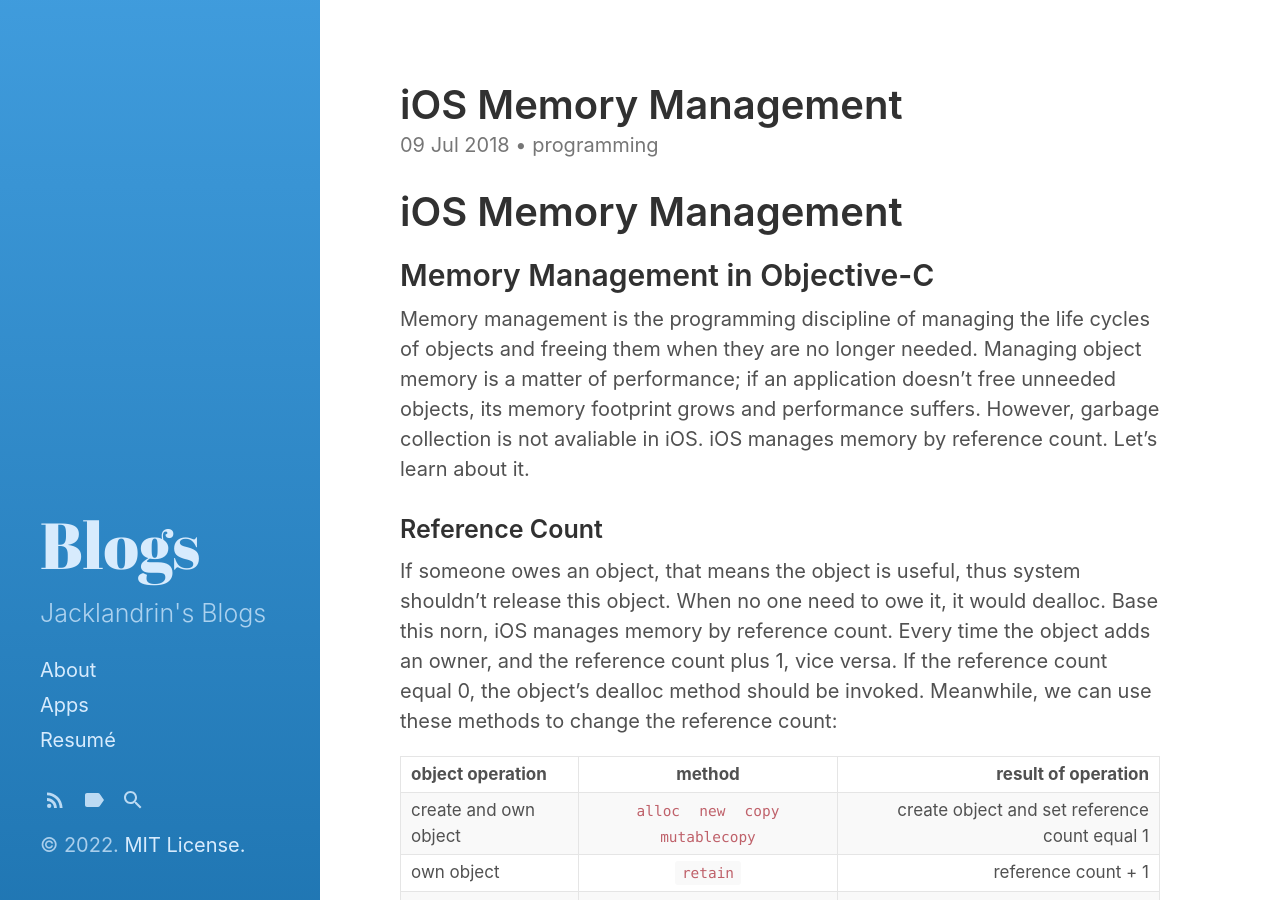
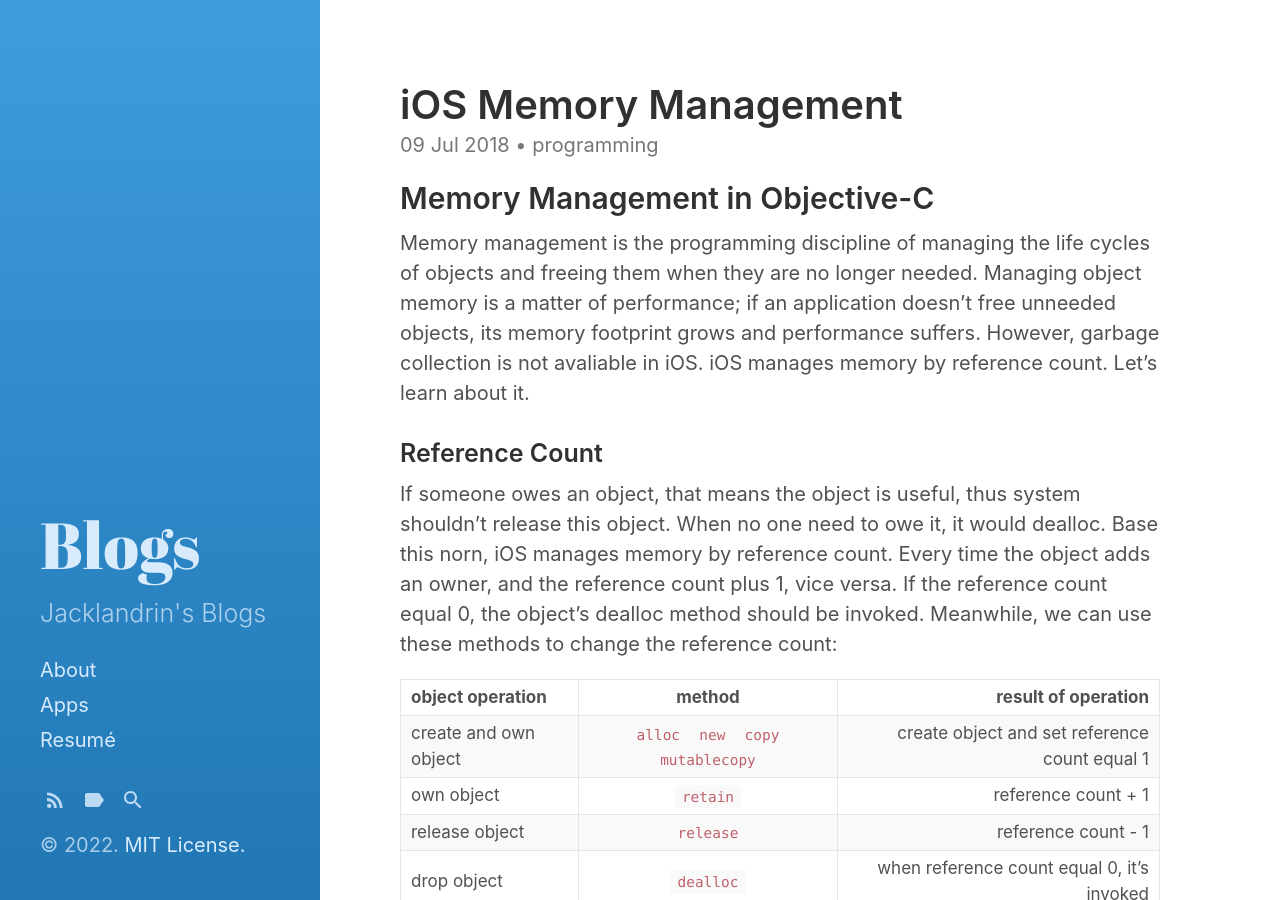
Before and after one commit to jacklandrin/jacklandrin.github.io, a Jekyll site: the page built from _posts/Blogs/post/2018/2018-07-09-ios-memory-management.md, in a window 1280 px wide and 900 px high. Built offline with Jekyll 4.4.1, drawn with Linux system fonts in a browser that asks for light colours.

Commit message:
update ios memory management

```diff
--- a/_posts/Blogs/post/2018/2018-07-09-ios-memory-management.md
+++ b/_posts/Blogs/post/2018/2018-07-09-ios-memory-management.md
@@ -8,8 +8,6 @@ tags:
   - "Objective-C"
   - "programming"
 ---
-
-# iOS Memory Management
 
 ## Memory Management in Objective-C
 
```
